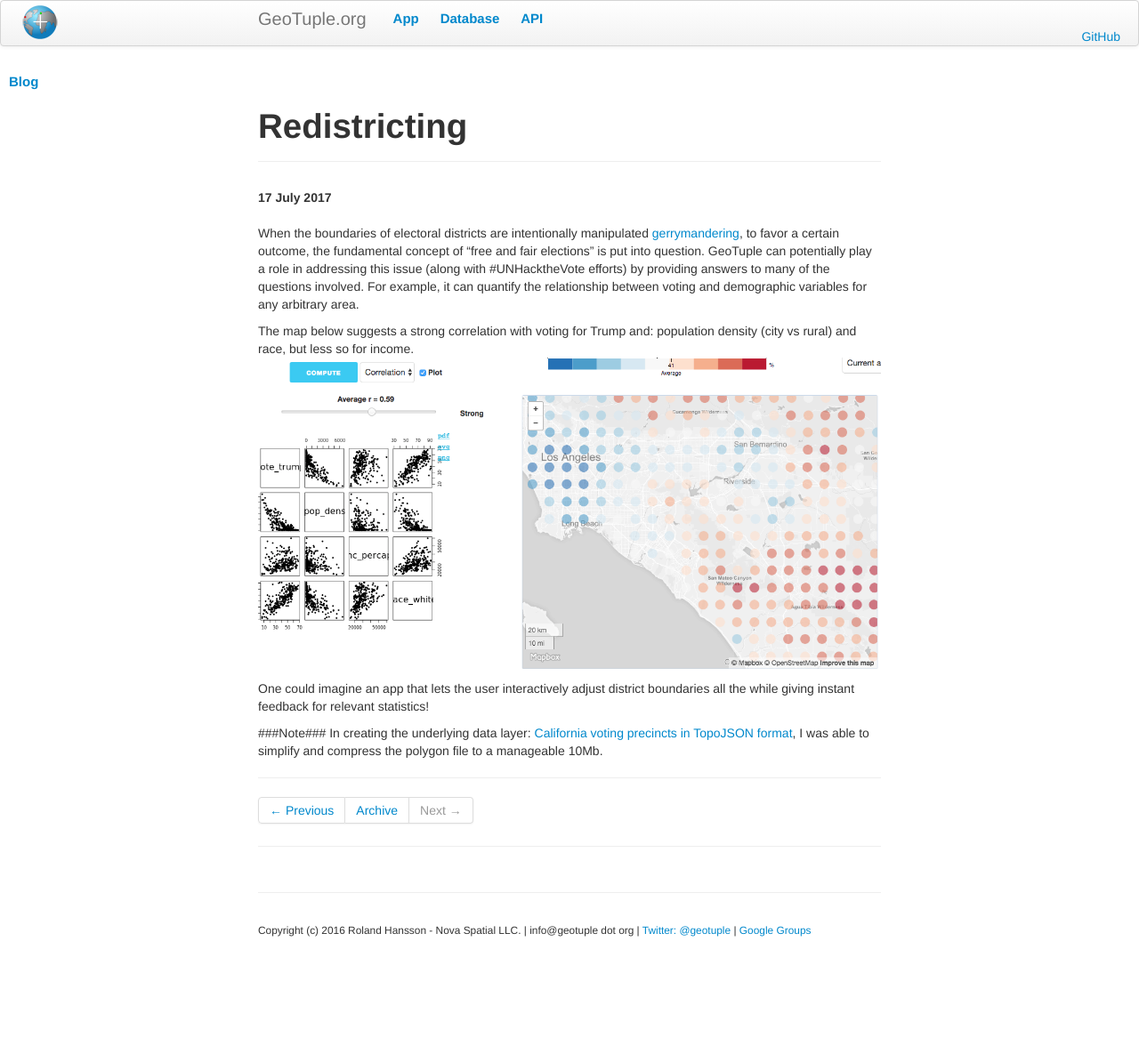
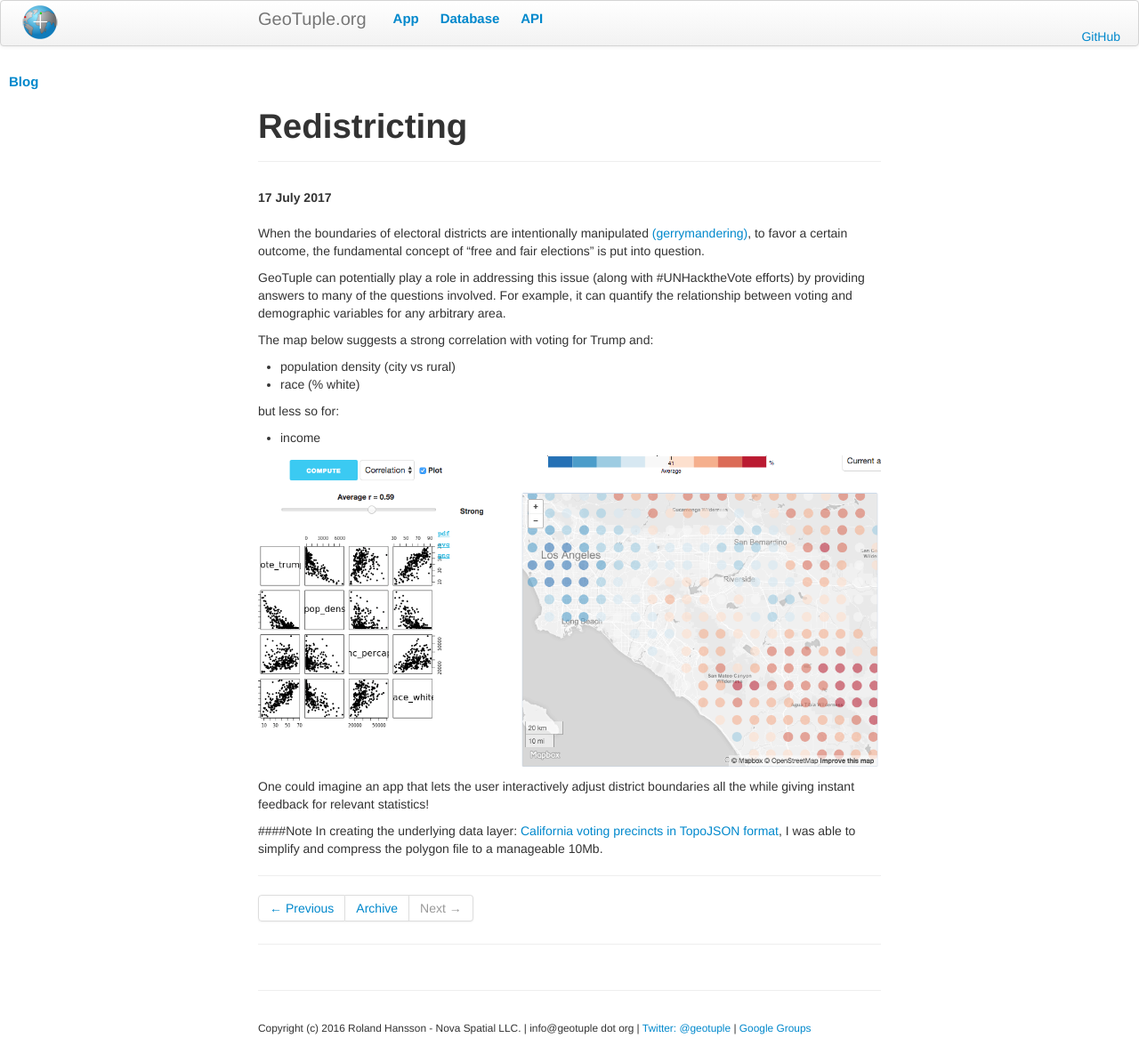
Before and after one commit to rhansson/geotuple, a Jekyll site: the page built from docs/_posts/2017-07-17-redistricting.md, in a window 1280 px wide. Shown: the whole page at 89% size. Built offline with Jekyll 4.4.1, drawn with Linux system fonts in a browser that asks for light colours; before the commit the page ends 1066 px from its top, so only the background shows below that.

Commit message:
Update 2017-07-17-redistricting.md

```diff
--- a/docs/_posts/2017-07-17-redistricting.md
+++ b/docs/_posts/2017-07-17-redistricting.md
@@ -2,16 +2,25 @@
 layout: post
 title: Redistricting
 ---
-When the boundaries of electoral districts are intentionally manipulated [gerrymandering](https://en.wikipedia.org/wiki/Gerrymandering){:target="_blank"},
+When the boundaries of electoral districts are intentionally manipulated [(gerrymandering)](https://en.wikipedia.org/wiki/Gerrymandering){:target="_blank"},
 to favor a certain outcome, the fundamental concept of "free and fair elections" is put into question.
+
+
 GeoTuple can potentially play a role in addressing this issue (along with #UNHacktheVote efforts) by providing answers to many of the questions involved.
 For example, it can quantify the relationship between voting and demographic variables for any arbitrary area.
 
-The map below suggests a strong correlation with voting for Trump and: population density (city vs rural) and race, but less so for income.
+The map below suggests a strong correlation with voting for Trump and:
++ population density (city vs rural)
++ race (% white)
+
+but less so for:
+- income
+
 ![screen_voting]({{ site.url }}/assets/themes/twitter/bootstrap/img/trump_corrsocal.png)
 
 One could imagine an app that lets the user interactively adjust district boundaries all the while giving instant feedback for relevant statistics!
 
-###Note###
+
+####Note
 In creating the underlying data layer: [California voting precincts in TopoJSON format](https://github.com/rhansson/California_2016_Election_precinct_data){:target="_blank"},
 I was able to simplify and compress the polygon file to a manageable 10Mb.
```
